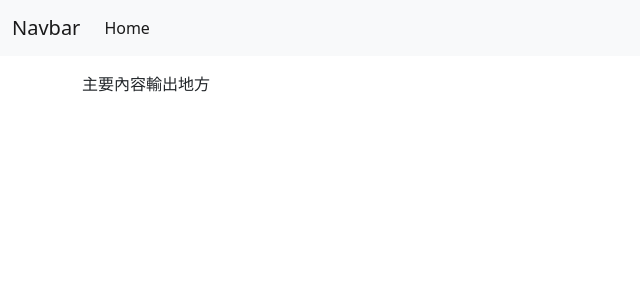
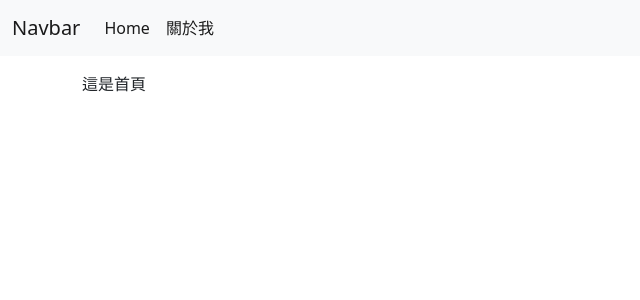
Before and after one commit to MIN82814/routerClass, a React (Vite) app: page / in a window 1280 px wide. Shown: the top 300 px of the page, without its empty margins (0-640 px from the left). Built offline with nearby package versions, Linux system fonts and the light colour scheme.

Commit message:
重構 App 組件，新增路由支援，更新 Navbar 以使用 Link 元件，改善導航功能

```diff
--- a/src/App.jsx
+++ b/src/App.jsx
@@ -1,12 +1,22 @@
 import { useState } from "react";
-import reactLogo from "./assets/react.svg";
-import Narbar from "./components/navbar.jsx";
+import Navbar from "./components/navbar.jsx";
+import {Routes,Route} from "react-router-dom";
+import Home from "./pages/Home";
+import About from "./pages/About";
 
 function App() {
   return (
     <>
-      <Narbar />
-      <div className="container mt-3">主要內容輸出地方</div>
+      <Navbar />
+      {/*把Routes加在輸出內容裡面，內層加入Route是對應一個個路徑*/}
+      <div className="container mt-3">
+<Routes>
+     {/*當進入到path路徑時，element要渲染哪個元件*/}
+<Route path="/" element={<Home/>}></Route>
+<Route path="/about" element={<About/>}></Route>
+</Routes>
+
+      </div>
     </>
   );
 }
--- a/src/components/navbar.jsx
+++ b/src/components/navbar.jsx
@@ -1,3 +1,5 @@
+import{Link}from"react-router-dom";
+
 export default function Navbar() {
   return (
     <nav className="navbar navbar-expand-lg navbar-light bg-light">
@@ -8,9 +10,12 @@
         <div className="collapse navbar-collapse" id="navbarSupportedContent">
           <ul className="navbar-nav me-auto mb-2 mb-lg-0">
             <li className="nav-item">
-              <a className="nav-link active" aria-current="page" href="#">
-                Home
-              </a>
+               {/*把連結換成link*/}
+              {/* to='/' 會回到跟目錄/上面*/}
+                <Link  className="nav-link active" to='/'>Home</Link >
+            </li>
+             <li className="nav-item">
+                <Link  className="nav-link active" to='/about'>關於我</Link >
             </li>
           </ul>
         </div>
--- a/src/main.jsx
+++ b/src/main.jsx
@@ -1,9 +1,12 @@
 import { StrictMode } from "react";
 import { createRoot } from "react-dom/client";
 import App from "./App.jsx";
+import {BrowserRouter} from "react-router-dom";
 
 createRoot(document.getElementById("root")).render(
   <StrictMode>
+    <BrowserRouter>
     <App />
+    </BrowserRouter>
   </StrictMode>
 );
```
